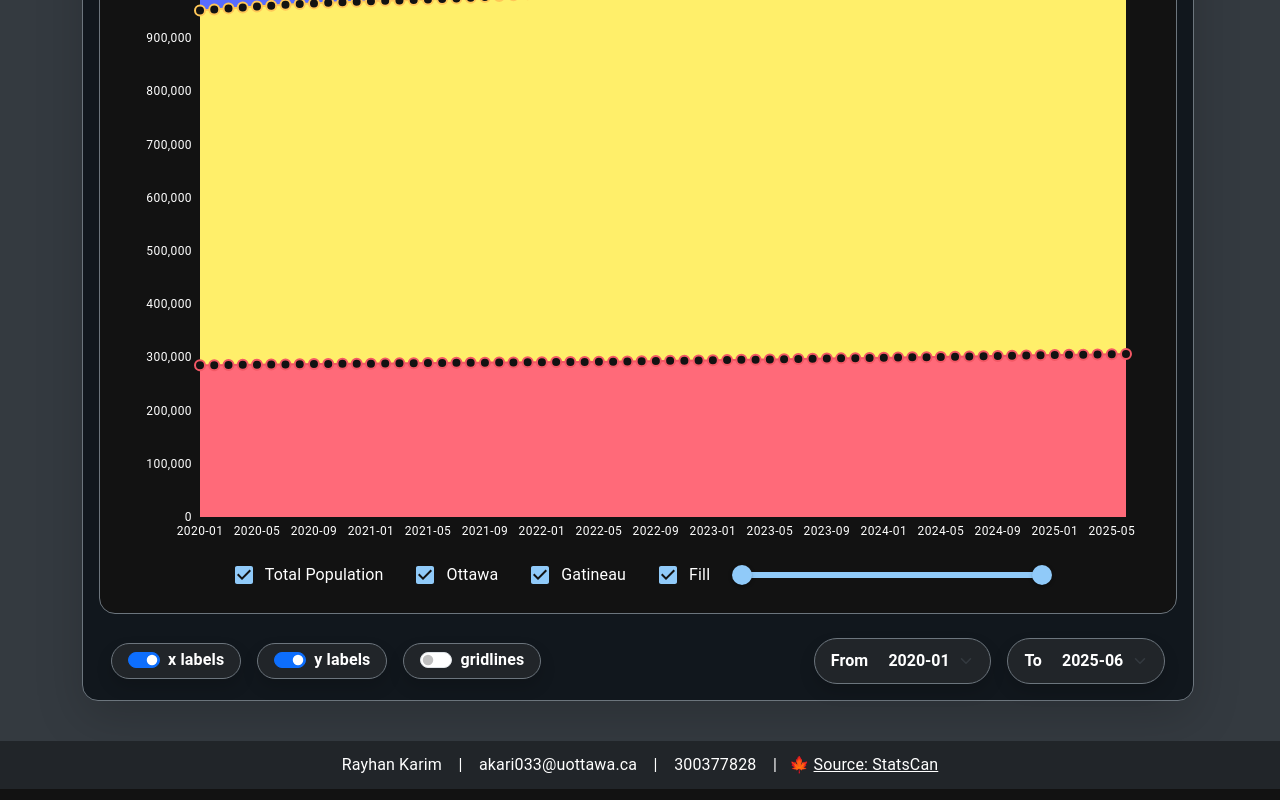
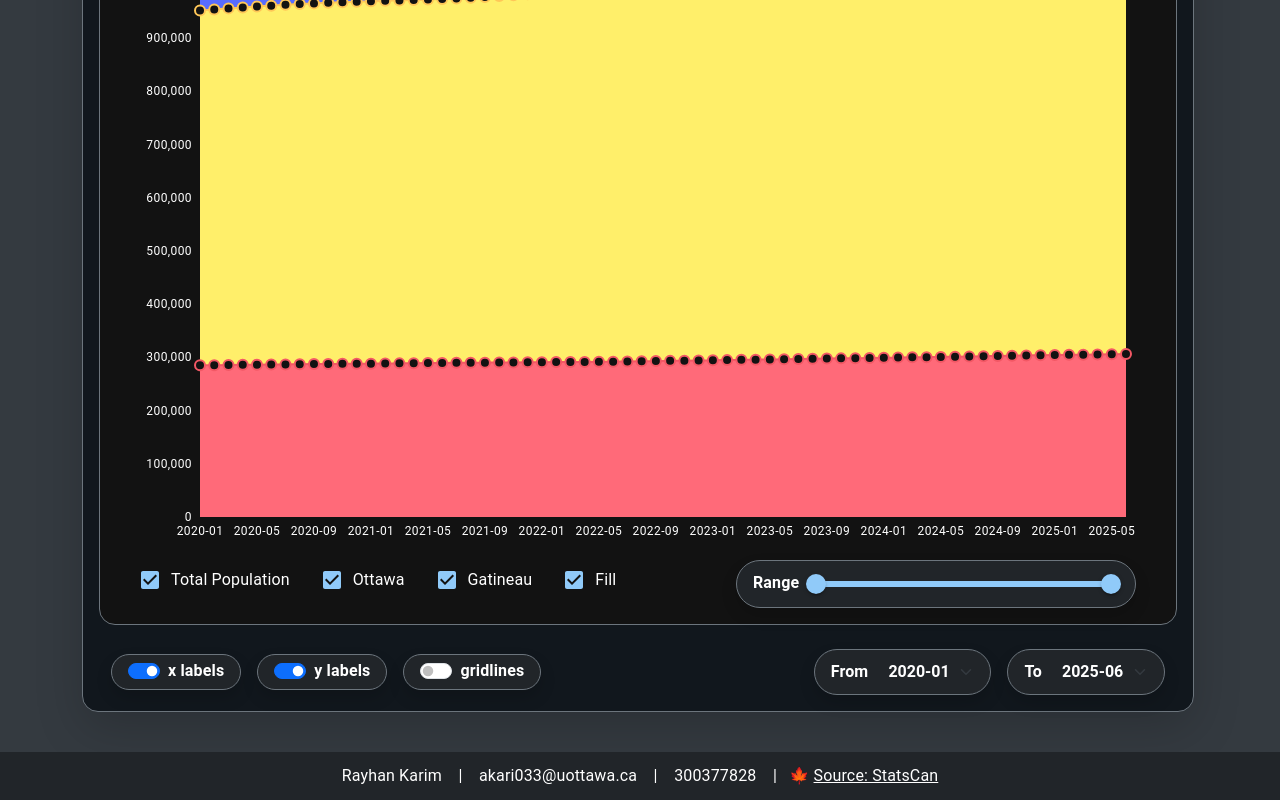
Before and after one commit to RayhanKarim1342/RayhanKarim-SEG3125-DataDashboard, a React (Create React App) app in the folder data-dashboard/: page / in a window 1280 px wide. Shown: the part 1916-2716 px from the top of the page. Built offline with nearby package versions, Linux system fonts and the light colour scheme.

Commit message:
polished the website

```diff
--- a/data-dashboard/src/App.js
+++ b/data-dashboard/src/App.js
@@ -7,6 +7,7 @@ import { Container } from "react-bootstrap";
 import { ThemeProvider, createTheme } from "@mui/material/styles";
 import CssBaseline from "@mui/material/CssBaseline";
 import { LanguageProvider } from "./LanguageContext";
+import { LanguageContext } from "./LanguageContext";
 
 const darkTheme = createTheme({
   palette: {
@@ -15,6 +16,7 @@ const darkTheme = createTheme({
 });
 
 function AppContent() {
+  const { language } = React.useContext(LanguageContext);
   return (
     <div className="app-wrapper d-flex flex-column min-vh-100 home-background">
       <div className="flex-grow-1 d-flex flex-column app-content">
@@ -35,7 +37,9 @@ function AppContent() {
             href="https://www150.statcan.gc.ca/t1/tbl1/en/tv.action?pid=1410045901"
             style={{ textDecoration: "underline", color: "inherit" }}
           >
-            Source: StatsCan
+            {language === "fr"
+              ? "Source : Statistique Canada"
+              : "Source: StatsCan"}
           </a>
         </Container>
       </footer>
--- a/data-dashboard/src/components/Dashboard.js
+++ b/data-dashboard/src/components/Dashboard.js
@@ -27,6 +27,7 @@ const translations = {
     from: "From",
     to: "To",
     totalPop: "Total Population",
+    range: "Range",
   },
   fr: {
     title: "Statistiques d'Ottawa",
@@ -45,6 +46,7 @@ const translations = {
     from: "De",
     to: "À",
     totalPop: "Population totale",
+    range: "Plage",
   },
 };
 
@@ -612,7 +614,13 @@ const Dashboard = () => {
                   vertical: showGridlinesFig3,
                 }}
               />
-              <Box display="flex" justifyContent="center" gap={2} mb={2}>
+              <Box
+                display="flex"
+                justifyContent="start"
+                gap={2}
+                mb={2}
+                marginLeft={5}
+              >
                 <FormControlLabel
                   control={
                     <Checkbox
@@ -649,7 +657,20 @@ const Dashboard = () => {
                   }
                   label={language === "fr" ? "Remplir" : "Fill"}
                 />
-                <Box width={300} marginTop={1}>
+
+                <Box flexGrow={1} />
+
+                <Box
+                  width={400}
+                  marginTop={1}
+                  marginRight={5}
+                  display="flex"
+                  justifyContent="flex-end"
+                  className="border border-secondary rounded-pill fw-bold bg-dark shadow pt-2 pe-4 pb-2 ps-3 text-white"
+                >
+                  <p className="mb-0" style={{ marginTop: 2 }}>
+                    {t.range}&nbsp;&nbsp;&nbsp;&nbsp;
+                  </p>
                   <Slider
                     value={yRange}
                     onChange={(_, newValue) => setYRange(newValue)}
```
